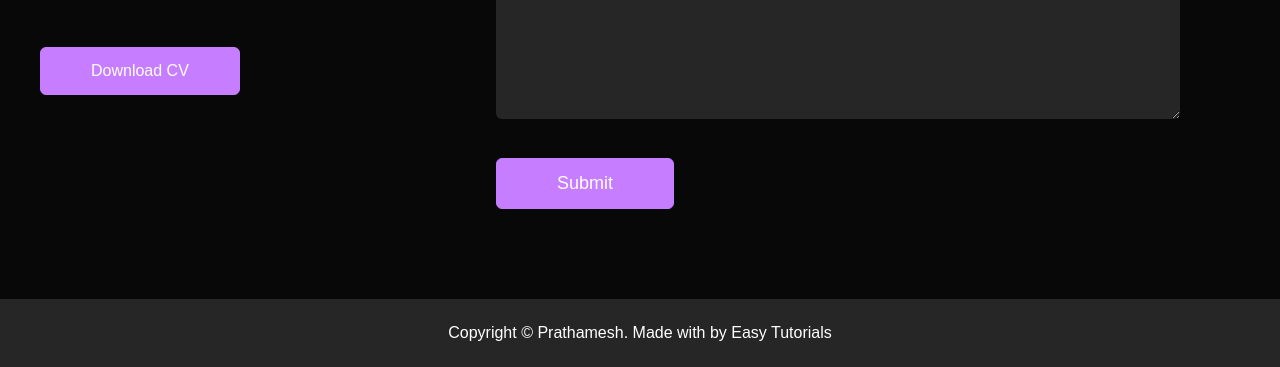
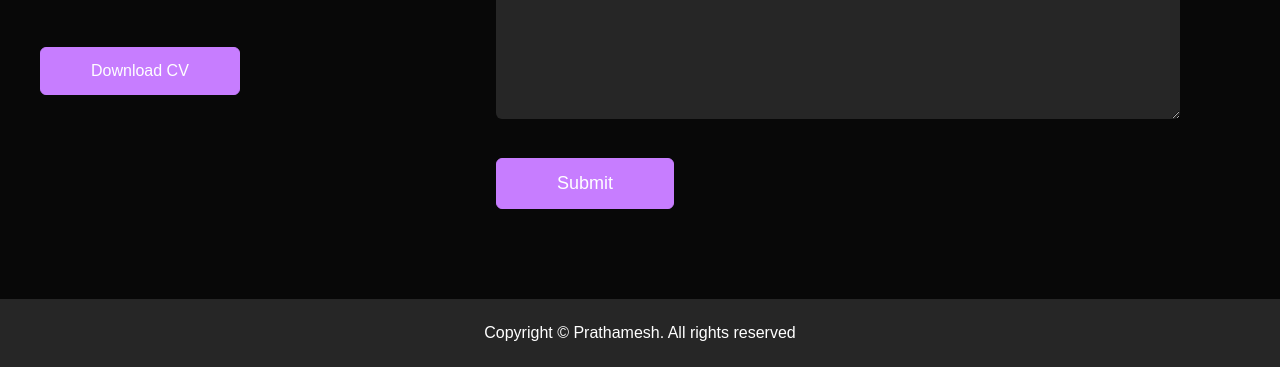
Before and after one commit to Prathamesh90210/project, a plain HTML site: page index.html in a window 1280 px wide. Shown: the part 2910-3277 px from the top of the page. Drawn offline with Linux system fonts and the light colour scheme.

Commit message:
Update index.html

```diff
--- a/index.html
+++ b/index.html
@@ -167,7 +167,7 @@
     </div>
  </div>
      <div class="copyright">
-        <p>Copyright © Prathamesh. Made with by Easy Tutorials</p>
+        <p>Copyright © Prathamesh. All rights reserved</p>
     </div>
 
 <script>
```
